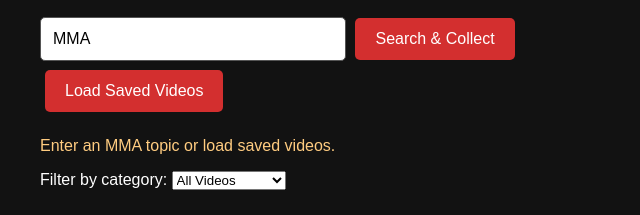
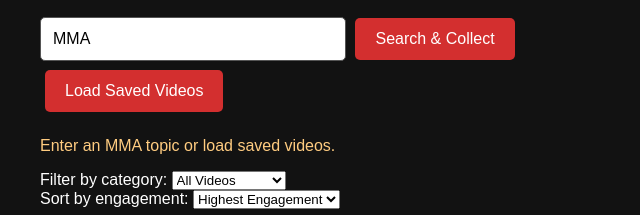
Before and after one commit to SergioFigueroaCodes/fightpulse, a Spring Boot app: page / in a window 1280 px wide. Shown: the part 303-518 px from the top of the page, without its empty margins (0-640 px from the left). Run offline with Spring Boot 4, Linux system fonts and the light colour scheme.

Commit message:
feat: add engagement sorting to FightPulse dashboard

```diff
--- a/src/main/resources/static/index.html
+++ b/src/main/resources/static/index.html
@@ -160,6 +160,17 @@
         </select>
     </div>
 
+
+    <!-- Sort saved videos by engagement rate -->
+    <div class="category-filter">
+        <label for="engagement-sort">Sort by engagement:</label>
+        <select id="engagement-sort">
+            <option value="HIGH">Highest Engagement</option>
+            <option value="LOW">Lowest Engagement</option>
+        </select>
+    </div>
+
+
     <!-- Existing video table -->
     <div class="table-container">
         <table>
@@ -177,6 +188,7 @@
             <tbody id="video-table-body"></tbody>
         </table>
     </div>
+
 
     <!-- New chart section -->
     <section class="chart-section">
@@ -316,6 +328,8 @@
                 // Add one row to the existing table.
                 const row = document.createElement("tr");
                 row.dataset.category = video.category;
+                row.dataset.engagementRate =
+                    engagementRate(latest) ?? "";
 
                 row.innerHTML = `
                     <td>${escapeHtml(video.title)}</td>
@@ -357,6 +371,36 @@
         }
     }
 
+
+    // Sort table rows by engagement rate.
+    function sortVideos() {
+        const table = document.getElementById("video-table-body");
+        const direction =
+            document.getElementById("engagement-sort").value;
+
+        const rows = Array.from(table.querySelectorAll("tr"));
+
+        rows.sort((a, b) => {
+            const aRate = a.dataset.engagementRate === ""
+                ? null : Number(a.dataset.engagementRate);
+            const bRate = b.dataset.engagementRate === ""
+                ? null : Number(b.dataset.engagementRate);
+
+            // Keep videos without engagement data at the bottom.
+            if (aRate === null) return bRate === null ? 0 : 1;
+            if (bRate === null) return -1;
+
+            return direction === "LOW"
+                ? aRate - bRate
+                : bRate - aRate;
+        });
+
+        rows.forEach(row => table.appendChild(row));
+    }
+
+    document.getElementById("engagement-sort")
+        .addEventListener("change", filterVideos);
+
     // Show only videos matching the selected category.
     function filterVideos() {
         const category = document.getElementById("category-filter").value;
@@ -371,6 +415,7 @@
             category === "ALL" || item.category === category
         );
 
+        sortVideos();
         drawChart(filteredChartData);
     }
 
@@ -388,7 +433,14 @@
         }
 
         // Highest engagement first.
-        data.sort((a, b) => b.rate - a.rate);
+        const direction =
+            document.getElementById("engagement-sort").value;
+
+        data.sort((a, b) =>
+            direction === "LOW"
+                ? a.rate - b.rate
+                : b.rate - a.rate
+        );
 
         const maxRate = Math.max(
             ...data.map(item => Math.max(0, item.rate)),
```
